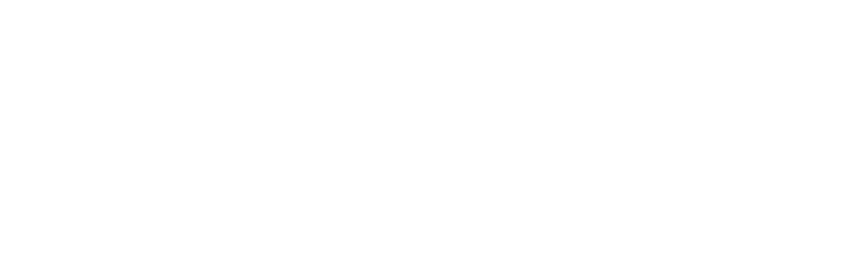
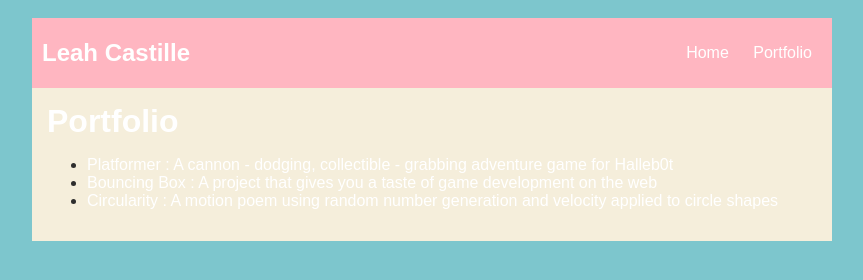
Before and after one commit to LeahCastille3519893/LeahCastille3519893.github.io, a plain HTML site: page portfolio.html in a window 1280 px wide. Shown: the whole page, without its empty margins (208-1071 px from the left). Drawn offline with Linux system fonts and the light colour scheme.

Commit message:
portfolio

```diff
--- a/portfolio.html
+++ b/portfolio.html
@@ -0,0 +1,32 @@
+<!DOCTYPE HTML>
+<html>
+    <head> <title>Leah's Computer Science Website</title>
+      <link rel="stylesheet" href="style.css">
+    </head>
+
+    <body>
+      <div id="all-contents">
+        <nav>
+          <h1>Leah Castille</h1>
+            <ul id="nav-ul">
+              <li class="nav-li">
+               <a class="nav-a" href="index.html">Home</a>
+              </li>
+              <li class="nav-li">
+               <a class="nav-a" href="portfolio.html">Portfolio</a>
+              </li>
+            </ul>
+        </nav>
+        <main>
+          <div class="content">
+            <h1>Portfolio</h1>
+            <ul id="portfolio">
+              <li><a href="projects/platformer/">Platformer : A cannon - dodging, collectible - grabbing adventure game for Halleb0t</a></li>
+              <li><a href="projects/bouncing-box/">Bouncing Box : A project that gives you a taste of game development on the web </a></li>
+              <li><a href="projects/circularity/">Circularity : A motion poem using random number generation and velocity applied to circle shapes</a></li>
+            </ul>
+          </div>
+        </main>
+      </div>
+    </body>
+</html>
```
Also changed, not shown: index.html (+0 -11 lines), style.css (line endings or trailing spaces).
